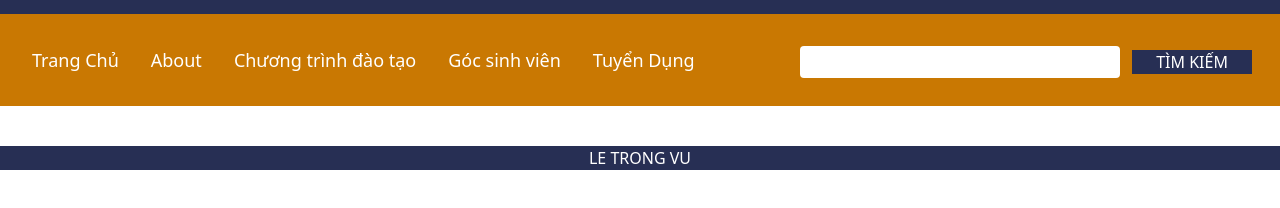
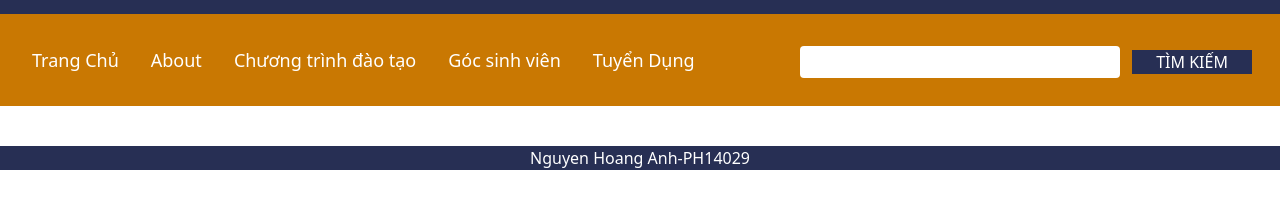
Before and after one commit to hoanganhdq/LABE2, a website built with Vite: page index.html in a window 1280 px wide. Shown: the part 102-310 px from the top of the page. Built offline with nearby package versions, Linux system fonts and the light colour scheme; what navigo would draw is missing.

Commit message:
Update index.html

```diff
--- a/index.html
+++ b/index.html
@@ -35,7 +35,7 @@
 
       </div>
      <footer class="bg-purple-custom text-center mt-10">
-       <a href="" class="text-white">LE TRONG VU</a>
+       <a href="" class="text-white">Nguyen Hoang Anh-PH14029</a>
      </footer>
     </div>
     <script type="module" src="./src/main.js"></script>
```
